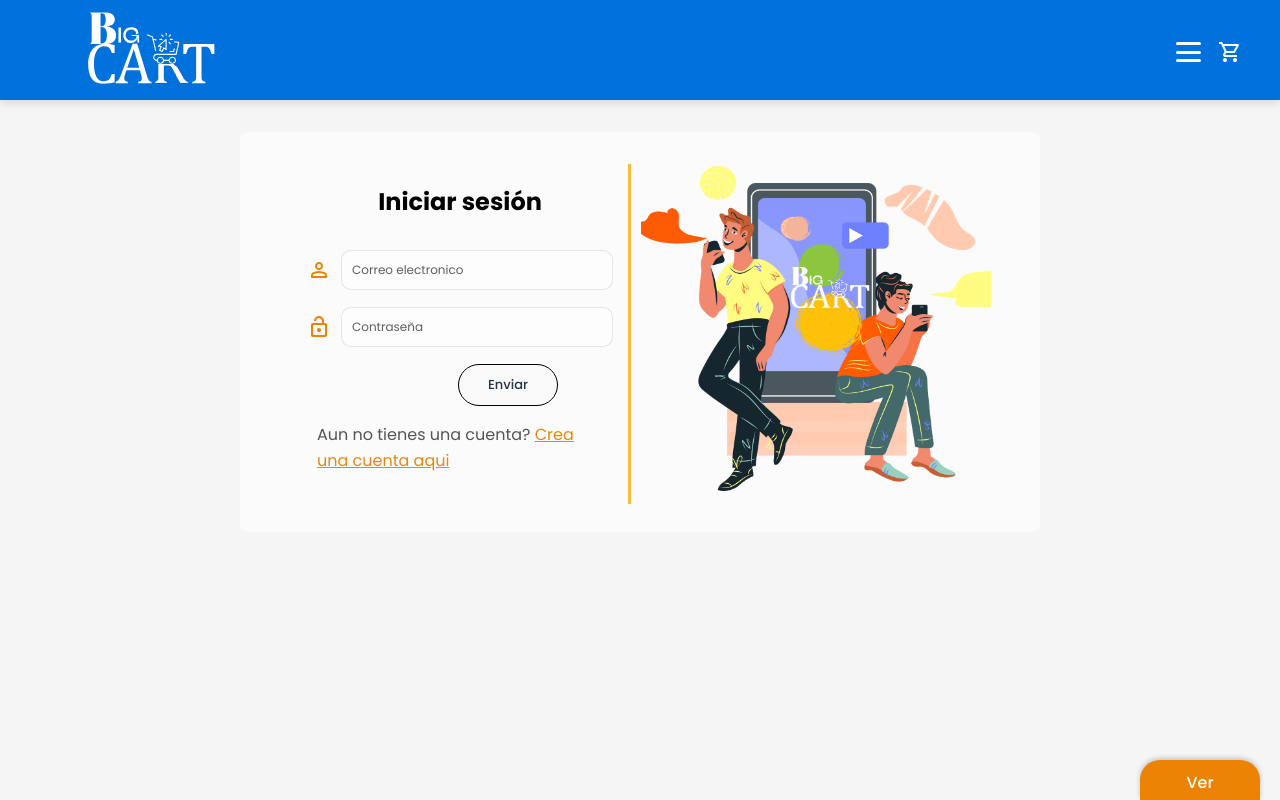
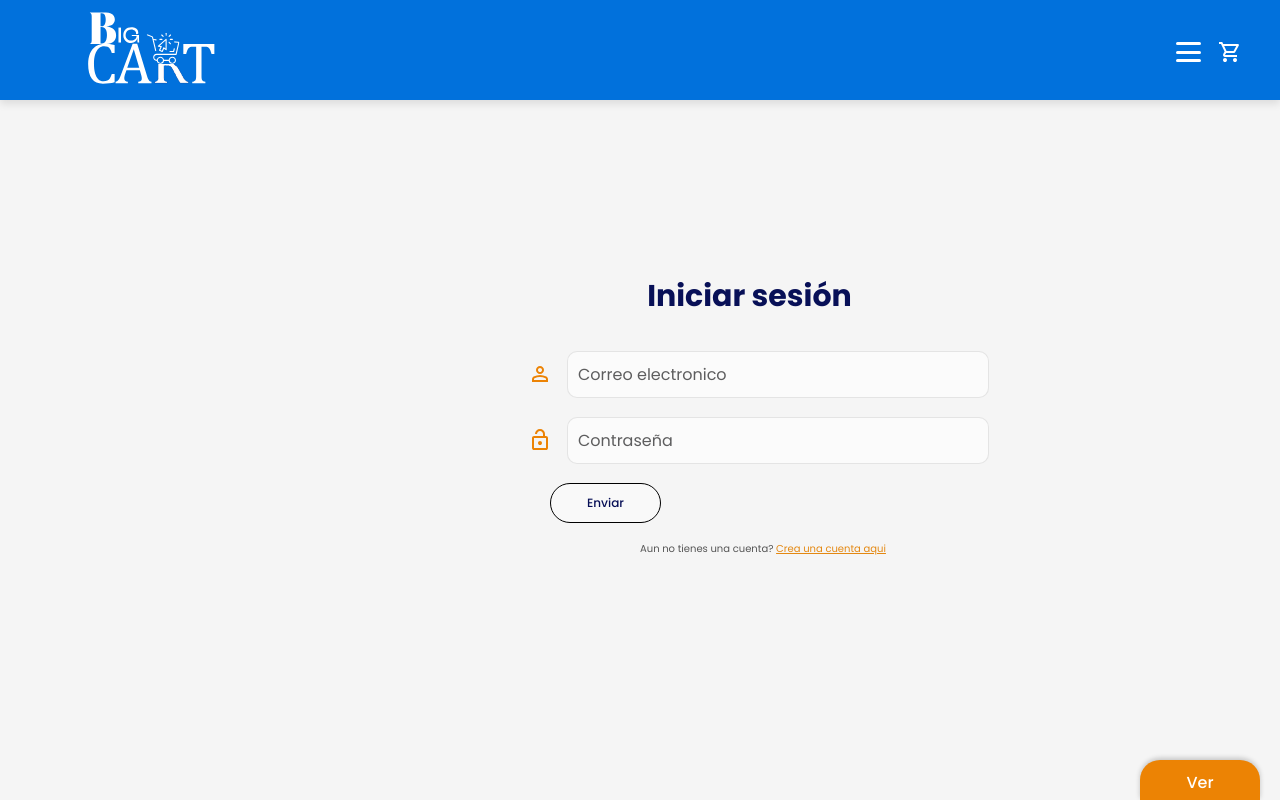
Before and after one commit to ange25-ca/BIG-CART, a React (Vite) app: page /login in a window 1280 px wide. Built offline with nearby package versions, Linux system fonts and the light colour scheme.

Commit message:
Se realiza el cambio de disñeo del login

```diff
--- a/src/components/Auth/assets/login.css
+++ b/src/components/Auth/assets/login.css
@@ -11,48 +11,45 @@
 
   .FormLogin {
     width: 100%;
-    height: 400px;
-    margin: 2rem auto;
-    padding: 10px;
     border-radius: 8px;
-    background-color: var(--third-color);
+    background-color:transparent;
     color: black;
     border-width: 1.5px;
     display: flex;
     flex-direction: row;
-    font-size: 16px;
+    height: 100vh;
   }
 
   .ContentFormLogin {
     width: 100%;
-    font-size: 10px;
     border-color: var(--second-color);
     color: black;
-    margin-top: 4px;
     border-width: 1.5px;
     padding: 15px;
     display: flex;
     flex-direction: column;
     align-items: center;
-    border-right: solid #F6BD3B;
   }
 
   .imgLogin{
-    width: 350px;
-    height: 325px;
+    width: 40rem;
+    height: 40rem;
     margin-left: 10px;
+    border: solid red;
   }
 
   .inputIcon{
     display: flex;
-    align-items: center;
-    text-align: center;
-    line-height: 2px;
-    gap: 10px;
+    align-items: right;
+    text-align: right;
+    /*line-height: 2px;*/
+    gap: 1px;
   }
 
   .iconUser, .iconPassword{
       margin-top: -1rem;
+      margin-right: -1rem;
+      margin-left: 3rem;
   }
 
   .encabezado-login {
@@ -73,13 +70,6 @@
     display: flex;
   }
 
-  input[type="text"]:focus {
-    border-color: var(--accent-color);
-    border: solid;
-    border-color: #9e7e32;
-    outline: none; /* Elimina el borde de enfoque */
-  }
-
   input::placeholder{
     color: #4d4d4e;
     opacity: 0.9;
@@ -89,31 +79,34 @@
     padding: 5px;
     margin-bottom: 25px;
     text-align: center;
+    color: #081057;
   }
 
-  .name{
-    width: 90%;
+  #email{
+    width: 80%;
     align-items: center;
     font-size: 16px;
     margin: 0 30px;
-    margin-bottom: 2px;
+    margin-bottom: 15px;
   }
 
-  .password{
-    width: 90%;
+  #password{
+    width: 80%;
     margin: 0 30px;
     margin-bottom: 2px;
     font-size: 16px;
+    margin-bottom: 15px;
   }
 
-  .button_Send {
-    width: 100%;
-    font-size: 13px;
+  #send-info-user {
+    width: 50%;
+    font-size: 12px;
+    text-align: center;
     padding: 10px;
     border-radius: 60px;
     cursor: pointer;
     outline: none;
-
+    color: #081057;
   }
 
   .button_Send:hover{
@@ -124,12 +117,14 @@
   .buttonAction{
     display: flex;
     flex-direction: initial;
-    gap: 1rem;
+    margin-right: 21rem;
+    padding-right: 3rem;
+    gap: 2rem;
   }
 
   .error {
     margin: 2rem;
-    font-size: 12px;
+    font-size: 2px;
     text-align: center;
     color: var(--error-color);
     font-style: bold;
@@ -140,6 +135,16 @@
 
   .signup-link:hover{
     color: #0c3762;
+  }
+
+  .no-account{
+    text-align: center;
+    align-items: center;
+    width: 300px;
+  }
+
+  .account{
+    font-size: 10px;
   }
 
 /* Media query para pantallas medianas entre 400px y 767px */
@@ -177,23 +182,26 @@
 /* Media query para pantallas grandes (desde 768px en adelante) */
 @media (min-width: 768px) {
   .FormLogin {
-    max-width: 800px;
-    padding: 20px;
+    width: 100%;
+    margin: 0;
+    padding: 0;
     text-align: center;
     align-items: center;
+    height: 80vh;
   }
 
   .ContentFormLogin {
-    max-width: 339px;
-    margin-left: 32px;
+    max-width: 100%;
+    padding: 0 10rem;
+    margin: 0 20rem;
+    text-align: center;
+    align-items: center;
+    gap: 2px;
   }
 
-  .button_Send {
-    max-width: 100px;
-  }
 
   .FormLogin h1 {
-    font-size: 24px;
+    font-size: 30px;
     overflow: hidden;
     white-space: nowrap;
   }
@@ -203,11 +211,22 @@
     flex-direction: row;
   }
 
+  .no-account{
+    width: 100%;
+    font-size: 2px;
+    margin-left: 5rem;
+    padding-left:0.5rem ;
+  }
+
+  .account{
+    margin-left: 7rem;
+  }
 }
 
 /* Media query para pantallas pequeñas (máximo 400px) */
 @media (max-width: 400px) {
   .FormLogin {
+    width: 100%;
     margin: 3rem auto;
     padding: 10px;
     display: block;
@@ -231,7 +250,5 @@
     gap: 1rem;
   }
 
-  .imgLogin {
-    display: none; /* Oculta la imagen en pantallas pequeñas */
-  }
+
 }
--- a/src/components/Auth/components/Login.tsx
+++ b/src/components/Auth/components/Login.tsx
@@ -10,7 +10,6 @@ import { useDispatch } from 'react-redux';
 //Iconos del logeo
 import userIcon from '../assets/img/user.svg';
 import passwordIcon from '../assets/img/lock.svg';
-import imgLogin from '../assets/img/BigCardLogin.png'
 
 // Definir el esquema de validación usando Zod
 const loginSchema = z.object({
@@ -130,16 +129,13 @@ function Login() {
                 {serverError && <span className="error">{serverError}</span>}
                 {loginSuccess && <span className="success">Inicio de sesión exitoso</span>}
                 <div className='buttonAction'>
-                    <button className='button_Send' type='button' onClick={handleLogin}>
+                    <button id='send-info-user' className='button_Send' type='button' onClick={handleLogin}>
                         Enviar
                     </button>
                 </div>
                 <div className="no-account">
-                    <p>Aun no tienes una cuenta? <Link className="signup-link" to="/SignUp">Crea una cuenta aqui</Link></p>
-            </div>
-            </div>
-            <div>
-                <img src={imgLogin} className='imgLogin' alt="Decorativo"/>
+                    <p className='account'>Aun no tienes una cuenta? <Link className="signup-link" to="/SignUp">Crea una cuenta aqui</Link></p>
+                </div>
             </div>
         </form>
     );
```
